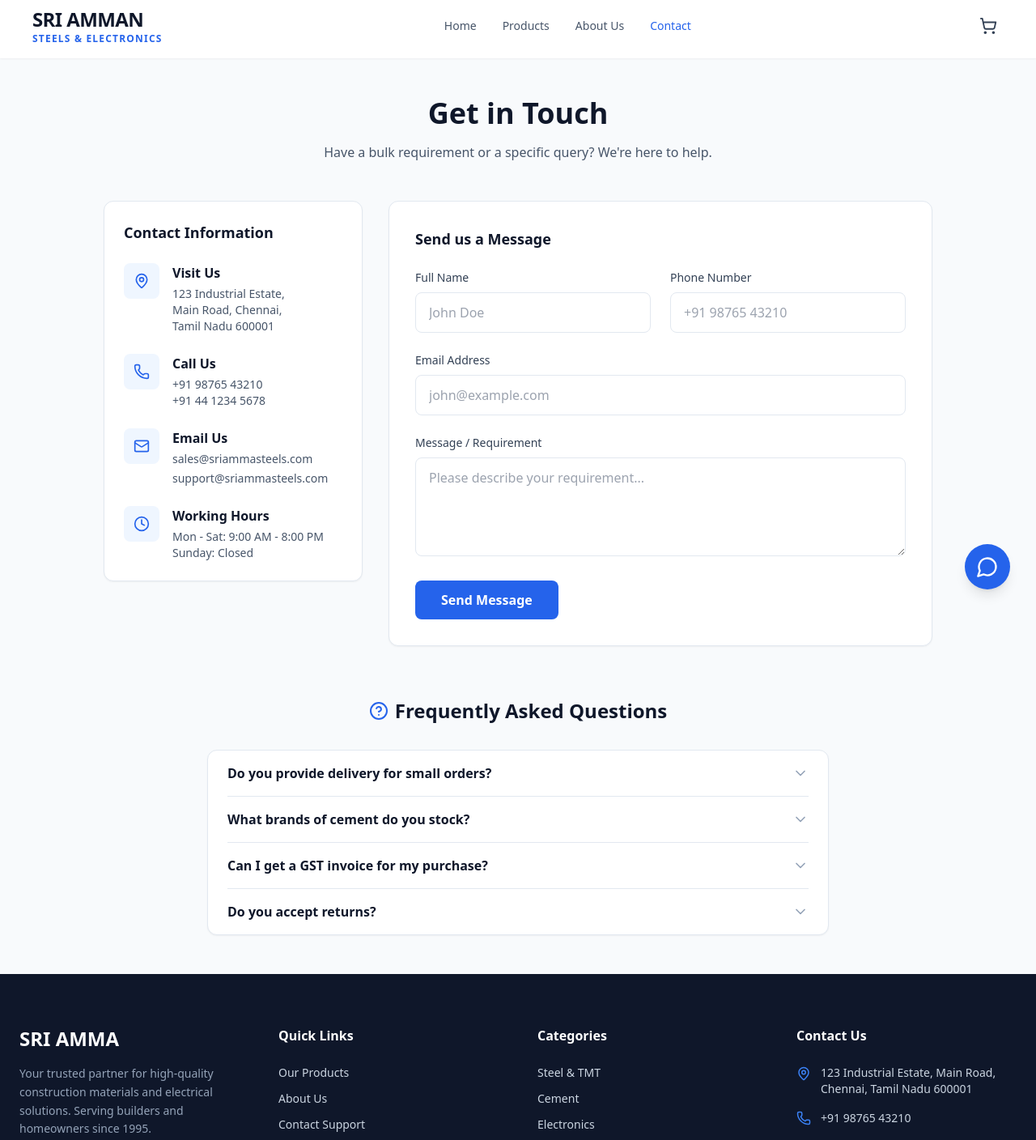
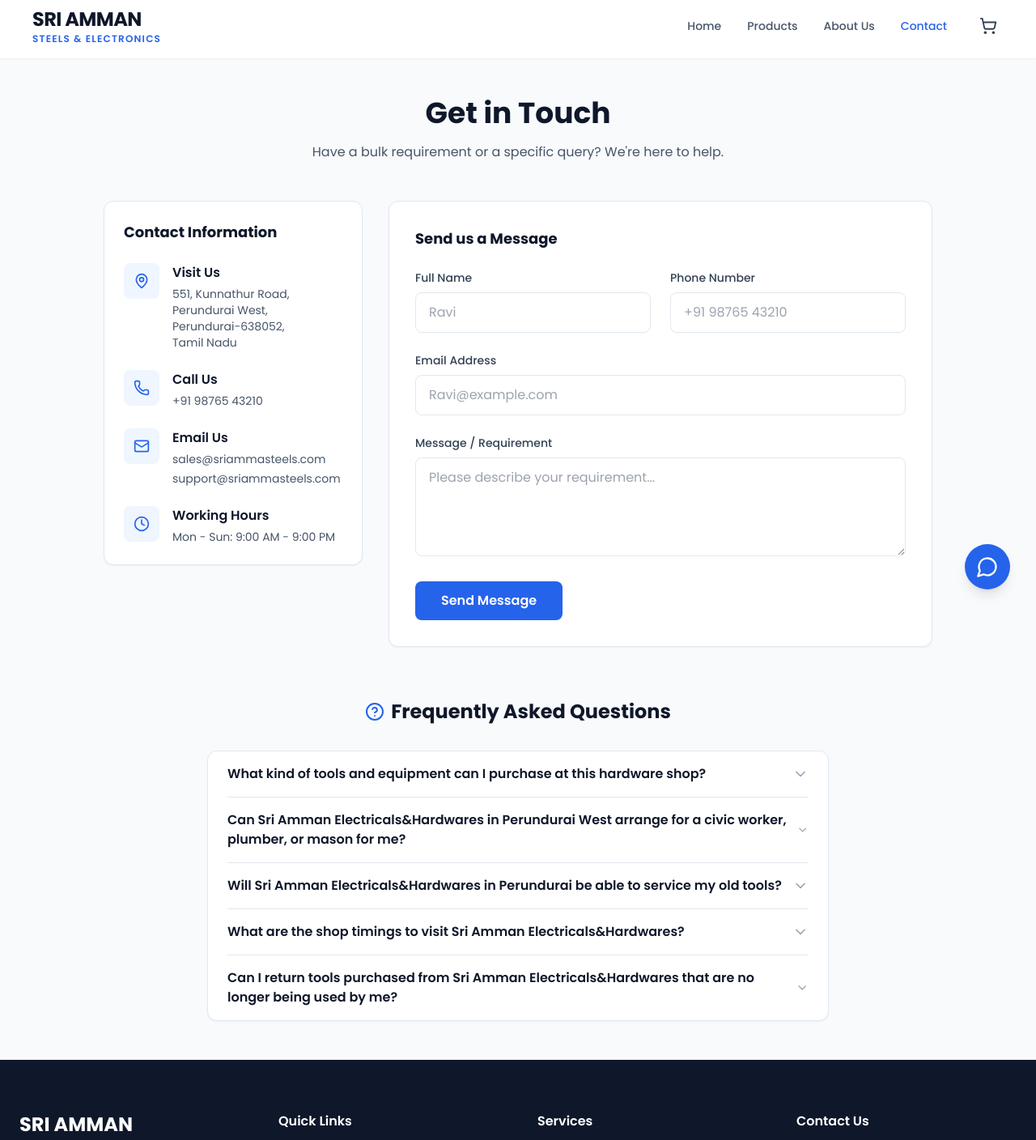
Before and after one commit to Sujeeth-P/Amman_Steels_And_Electronics, a React (Vite) app: page /contact in a window 1280 px wide. Shown: the part 40-1448 px from the top of the page at 81% size. Built offline with nearby package versions, Linux system fonts and the light colour scheme.

Commit message:
Changes in plan

```diff
--- a/src/components/ChatBot.jsx
+++ b/src/components/ChatBot.jsx
@@ -13,11 +13,11 @@ const PREDEFINED_RESPONSES = {
     },
     {
       keys: ["delivery", "shipping", "transport", "deliver"],
-      response: "We offer delivery across Tamil Nadu. Free delivery is available for bulk orders above ₹50,000 within a 20km radius of Chennai."
+      response: "We offer delivery across Tamil Nadu. Free delivery is available for bulk orders above ₹10,000 within a 20km radius of Perundurai."
     },
     {
       keys: ["location", "address", "where", "shop"],
-      response: "We are located at 123 Industrial Estate, Main Road, Chennai, Tamil Nadu 600001. We are open Mon-Sat, 9 AM - 8 PM."
+      response: "551, Kunnathur Road, Perundurai West, Perundurai-638052, Tamil Nadu 638052. We are open Mon-Sat, 9 AM - 8 PM."
     },
     {
       keys: ["contact", "phone", "email", "call"],
@@ -142,7 +142,7 @@ export default function ChatBot() {
                 <Bot className="text-white" size={24} />
               </div>
               <div>
-                <h3 className="font-bold text-white">Support Assistant</h3>
+                <h3 className="font-bold text-white">Zyvox AI</h3>
                 <div className="flex items-center gap-1.5">
                   <span className="w-2 h-2 bg-green-400 rounded-full animate-pulse"></span>
                   <span className="text-xs text-slate-300">Online</span>
--- a/src/components/Footer.jsx
+++ b/src/components/Footer.jsx
@@ -9,15 +9,14 @@ export default function Footer() {
         <div className="grid grid-cols-1 md:grid-cols-4 gap-12 mb-12">
           {/* Brand */}
           <div>
-            <h3 className="text-2xl font-bold text-white mb-4">SRI AMMA</h3>
+            <h3 className="text-2xl font-bold text-white mb-4">SRI AMMAN</h3>
             <p className="text-sm leading-relaxed mb-6 text-slate-400">
-              Your trusted partner for high-quality construction materials and electrical solutions.
-              Serving builders and homeowners since 1995.
+              One of the leading businesses in Hardware Shops, Pipe Dealers, Drill Dealers, Torque Wrench Dealers, and Stainless Steel Screw Dealers. Providing top-quality hardware and electrical supplies to customers across Perundurai.
             </p>
             <div className="flex gap-4">
-              <a href="#" className="hover:text-blue-400 transition-colors"><Facebook size={20} /></a>
+              {/* <a href="#" className="hover:text-blue-400 transition-colors"><Facebook size={20} /></a>
               <a href="#" className="hover:text-blue-400 transition-colors"><Instagram size={20} /></a>
-              <a href="#" className="hover:text-blue-400 transition-colors"><Twitter size={20} /></a>
+              <a href="#" className="hover:text-blue-400 transition-colors"><Twitter size={20} /></a> */}
             </div>
           </div>
 
@@ -34,12 +33,12 @@ export default function Footer() {
 
           {/* Products */}
           <div>
-            <h4 className="text-white font-semibold mb-6">Categories</h4>
+            <h4 className="text-white font-semibold mb-6">Services</h4>
             <ul className="space-y-3 text-sm">
-              <li><Link to="/products?cat=steel" className="hover:text-blue-400 transition-colors">Steel & TMT</Link></li>
-              <li><Link to="/products?cat=cement" className="hover:text-blue-400 transition-colors">Cement</Link></li>
+              <li><Link to="/products?cat=hardware" className="hover:text-blue-400 transition-colors">Hardware Shops</Link></li>
+              <li><Link to="/products?cat=pipes" className="hover:text-blue-400 transition-colors">Pipe Dealers</Link></li>
+              <li><Link to="/products?cat=drills" className="hover:text-blue-400 transition-colors">Drill Dealers</Link></li>
               <li><Link to="/products?cat=electronics" className="hover:text-blue-400 transition-colors">Electronics</Link></li>
-              <li><Link to="/products?cat=paints" className="hover:text-blue-400 transition-colors">Paints</Link></li>
             </ul>
           </div>
 
@@ -49,15 +48,18 @@ export default function Footer() {
             <ul className="space-y-4 text-sm">
               <li className="flex items-start gap-3">
                 <MapPin size={18} className="text-blue-500 shrink-0 mt-0.5" />
-                <span>123 Industrial Estate, Main Road,<br />Chennai, Tamil Nadu 600001</span>
+                <span>551, Kunnathur Road, Perundurai West, Perundurai-638052,<br />Tamil Nadu</span>
               </li>
               <li className="flex items-center gap-3">
                 <Phone size={18} className="text-blue-500 shrink-0" />
-                <span>+91 98765 43210</span>
+                <span>+91 98653 32690</span>
               </li>
               <li className="flex items-center gap-3">
                 <Mail size={18} className="text-blue-500 shrink-0" />
                 <span>sales@sriammasteels.com</span>
+              </li>
+              <li className="text-xs text-slate-400 mt-2">
+                Hours: Mon-Sat 9:00 AM - 9:00 PM
               </li>
             </ul>
           </div>
--- a/src/components/Navbar.jsx
+++ b/src/components/Navbar.jsx
@@ -35,7 +35,9 @@ export default function Navbar() {
 
       {/* Main Nav */}
       <div className="container mx-auto px-4 py-4">
-        <div className="flex justify-between items-center px-2 md:px-4 lg:px-6">
+        {/* <div className="flex justify-between items-center px-2 md:px-4 lg:px-6"> */}
+        <div className="flex items-center justify-between px-2 md:px-4 lg:px-6">
+
           {/* Logo */}
           <Link to="/" className="flex flex-col">
             <span className="text-2xl font-bold text-slate-900 tracking-tight">SRI AMMAN</span>
@@ -43,6 +45,7 @@ export default function Navbar() {
           </Link>
 
           {/* Desktop Nav */}
+          <div className="flex items-center justify-end gap-8">
           <nav className="hidden md:flex items-center gap-8">
             {navLinks.map((link) => (
               <Link
@@ -78,6 +81,7 @@ export default function Navbar() {
               {isOpen ? <X size={24} /> : <Menu size={24} />}
             </button>
           </div>
+          </div>
         </div>
       </div>
 
--- a/src/index.css
+++ b/src/index.css
@@ -1,3 +1,4 @@
+@import url('https://fonts.googleapis.com/css2?family=Poppins:wght@300;400;500;600;700&display=swap');
 @tailwind base;
 @tailwind components;
 @tailwind utilities;
@@ -24,3 +25,8 @@ html, body {
 html::-webkit-scrollbar, body::-webkit-scrollbar {
   display: none;
 }
+
+/* Global Font Family */
+* {
+  font-family: 'Poppins', sans-serif;
+}
--- a/src/main.jsx
+++ b/src/main.jsx
@@ -1,3 +1,4 @@
+import React from 'react';
 import { StrictMode } from 'react';
 import { createRoot } from 'react-dom/client';
 import App from './App.jsx';
--- a/src/pages/Contact.jsx
+++ b/src/pages/Contact.jsx
@@ -6,20 +6,24 @@ import Accordion from '../components/ui/Accordion';
 export default function Contact() {
   const faqItems = [
     {
-      title: "Do you provide delivery for small orders?",
-      content: "Yes, we provide delivery for all orders. However, free delivery is applicable only for bulk orders above ₹50,000 within a 20km radius. For smaller orders, nominal transport charges apply."
+      title: "What kind of tools and equipment can I purchase at this hardware shop?",
+      content: "You can buy hand-held tools, power tools, electric tools, keys, hinges, locks, chains, plumbing supplies, household and industrial cleaners, paints, basic tool kits, advanced tool kits, drillers, industrial vacuums and blowers, fasteners, stoppers, fittings, ropes, springs, and several other items for household and commercial use."
     },
     {
-      title: "What brands of cement do you stock?",
-      content: "We are authorized dealers for UltraTech, Dalmia, Ramco, and Chettinad Cement. We ensure fresh stock is always available."
+      title: "Can Sri Amman Electricals&Hardwares in Perundurai West arrange for a civic worker, plumber, or mason for me?",
+      content: "Sri Amman Electricals&Hardwares only sells hardware items. However, some of them also employ plumbers or electricians. You may request them to suggest a good handyman to carry out those jobs for you."
     },
     {
-      title: "Can I get a GST invoice for my purchase?",
-      content: "Absolutely. All our sales are billed with GST invoices. If you are a business, please provide your GSTIN at the time of billing for input credit."
+      title: "Will Sri Amman Electricals&Hardwares in Perundurai be able to service my old tools?",
+      content: "Sri Amman Electricals&Hardwares sells tools. You can check with Sri Amman Electricals&Hardwares to get more information on this."
     },
     {
-      title: "Do you accept returns?",
-      content: "We accept returns for unused, undamaged non-perishable items (like electricals and steel) within 7 days. Cement bags once sold cannot be returned due to quality sensitivity."
+      title: "What are the shop timings to visit Sri Amman Electricals&Hardwares?",
+      content: "You can come here during Monday:- 9:00 am - 9:00 pm, Tuesday:- 9:00 am - 9:00 pm, Wednesday:- 9:00 am - 9:00 pm, Thursday:- 9:00 am - 9:00 pm, Friday:- 9:00 am - 9:00 pm, Saturday:- 9:00 am - 9:00 pm, Sunday:- 9:00 am - 9:00 pm."
+    },
+    {
+      title: "Can I return tools purchased from Sri Amman Electricals&Hardwares that are no longer being used by me?",
+      content: "Used articles cannot be returned. But, please check with the shop representative if they are willing to exchange it for a better one."
     }
   ];
 
@@ -48,9 +52,9 @@ export default function Contact() {
                       <div>
                         <h4 className="font-semibold text-slate-900">Visit Us</h4>
                         <p className="text-sm text-slate-600 mt-1">
-                          123 Industrial Estate,<br />
-                          Main Road, Chennai,<br />
-                          Tamil Nadu 600001
+                          551, Kunnathur Road, Perundurai West,<br />
+                          Perundurai-638052,<br />
+                          Tamil Nadu
                         </p>
                       </div>
                     </div>
@@ -62,7 +66,6 @@ export default function Contact() {
                       <div>
                         <h4 className="font-semibold text-slate-900">Call Us</h4>
                         <p className="text-sm text-slate-600 mt-1">+91 98765 43210</p>
-                        <p className="text-sm text-slate-600">+91 44 1234 5678</p>
                       </div>
                     </div>
 
@@ -83,8 +86,7 @@ export default function Contact() {
                       </div>
                       <div>
                         <h4 className="font-semibold text-slate-900">Working Hours</h4>
-                        <p className="text-sm text-slate-600 mt-1">Mon - Sat: 9:00 AM - 8:00 PM</p>
-                        <p className="text-sm text-slate-600">Sunday: Closed</p>
+                        <p className="text-sm text-slate-600 mt-1">Mon - Sun: 9:00 AM - 9:00 PM</p>
                       </div>
                     </div>
                   </div>
@@ -101,7 +103,7 @@ export default function Contact() {
                     <div className="grid grid-cols-1 md:grid-cols-2 gap-6">
                       <div>
                         <label className="block text-sm font-medium text-slate-700 mb-2">Full Name</label>
-                        <input type="text" className="w-full px-4 py-3 rounded-lg border border-slate-200 focus:ring-2 focus:ring-blue-500/20 focus:border-blue-500 outline-none transition-all" placeholder="John Doe" />
+                        <input type="text" className="w-full px-4 py-3 rounded-lg border border-slate-200 focus:ring-2 focus:ring-blue-500/20 focus:border-blue-500 outline-none transition-all" placeholder="Ravi" />
                       </div>
                       <div>
                         <label className="block text-sm font-medium text-slate-700 mb-2">Phone Number</label>
@@ -111,7 +113,7 @@ export default function Contact() {
 
                     <div>
                       <label className="block text-sm font-medium text-slate-700 mb-2">Email Address</label>
-                      <input type="email" className="w-full px-4 py-3 rounded-lg border border-slate-200 focus:ring-2 focus:ring-blue-500/20 focus:border-blue-500 outline-none transition-all" placeholder="john@example.com" />
+                      <input type="email" className="w-full px-4 py-3 rounded-lg border border-slate-200 focus:ring-2 focus:ring-blue-500/20 focus:border-blue-500 outline-none transition-all" placeholder="Ravi@example.com" />
                     </div>
 
                     <div>
--- a/src/pages/Home.jsx
+++ b/src/pages/Home.jsx
@@ -49,7 +49,7 @@ export default function Home() {
   return (
     <div className="min-h-screen">
       {/* Hero Carousel Section */}
-      <section className="relative h-[600px] bg-slate-900 overflow-hidden group">
+      <section className="relative h-[600px] min-h-screen bg-slate-900 overflow-hidden group">
         <AnimatePresence mode='wait'>
           <motion.div
             key={currentSlide}
@@ -69,7 +69,7 @@ export default function Home() {
         </AnimatePresence>
 
         <div className="container mx-auto px-4 relative z-10 h-full flex items-center">
-          <div className="max-w-3xl text-white px-8 md:px-10 lg:px-12">
+          <div className="max-w-3xl text-white pl-8 md:px-10 lg:pl-12 ml-8 md:ml-10 lg:ml-14">
             <AnimatePresence mode='wait'>
               <motion.div
                 key={currentSlide}
```
Also changed, not shown: vite.config.ts (deleted, +0 -10 lines).
